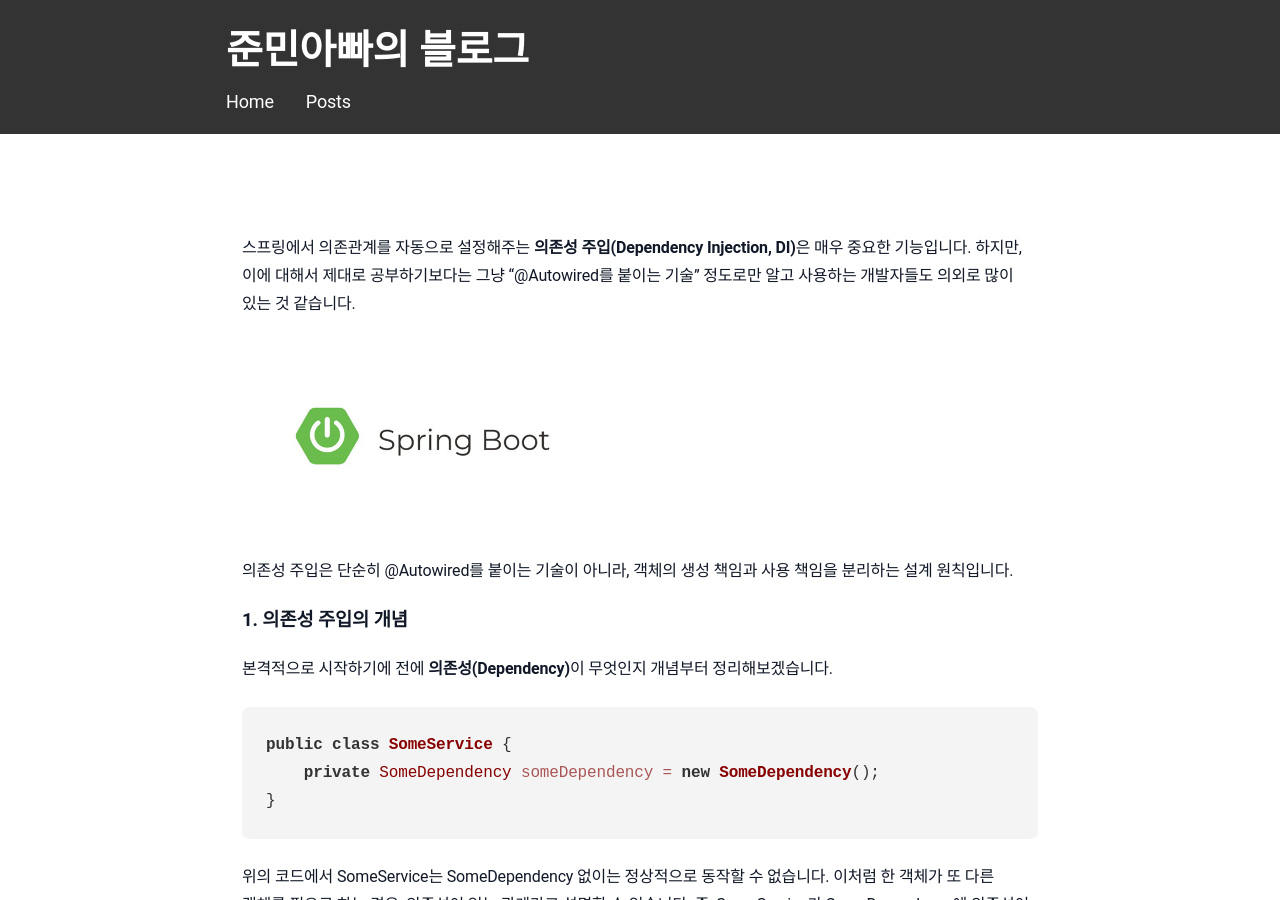
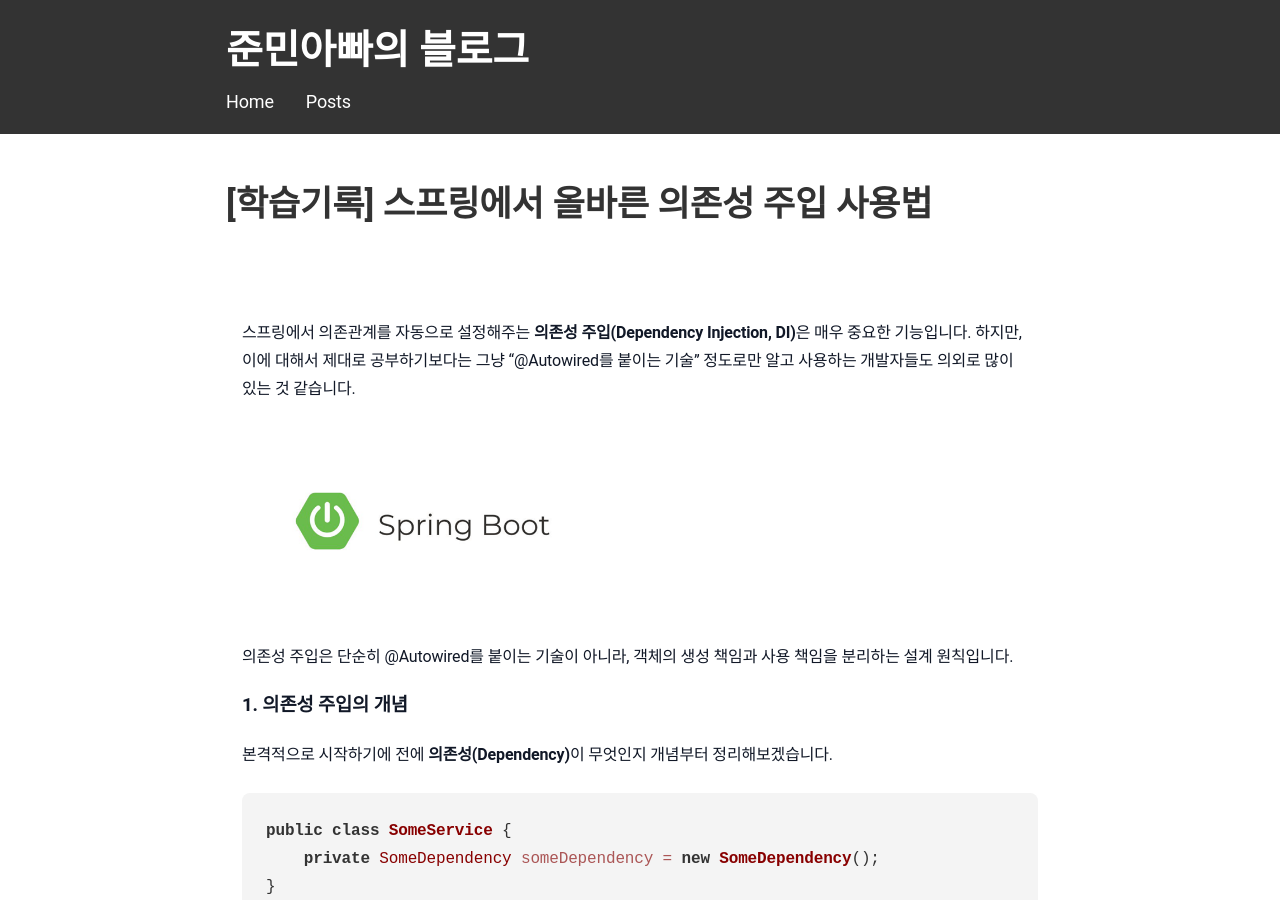
Before and after one commit to sanghoon-lee/sanghoon-lee.github.io, a Jekyll site: the page built from _posts/2026-01-12-DependencyInjection.md, in a window 1280 px wide and 900 px high. Built offline with Jekyll 4.4.1, drawn with Linux system fonts in a browser that asks for light colours; nearby versions of some CDN libraries; our own code applies the rules of GitHub Pages for plain Markdown files; comment, search, counter and statistics services are not loaded.

Commit message:
포스팅 내용 수정중

```diff
--- a/_posts/2026-01-12-DependencyInjection.md
+++ b/_posts/2026-01-12-DependencyInjection.md
@@ -1,6 +1,6 @@
 ---
 layout: post
-title: "[학습기록] 스프링에서 올바른 의존성 주입 사용법
+title: "[학습기록] 스프링에서 올바른 의존성 주입 사용법"
 date: 2026-01-12
 categories: 학습기록
 ---
```
